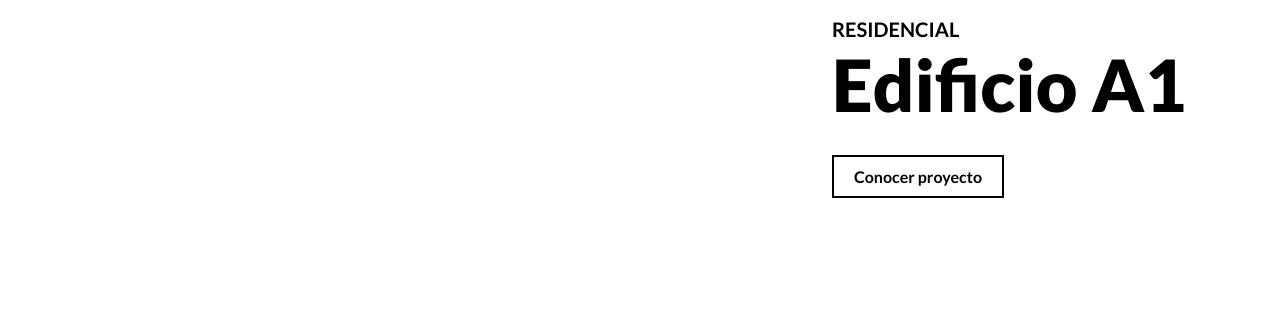
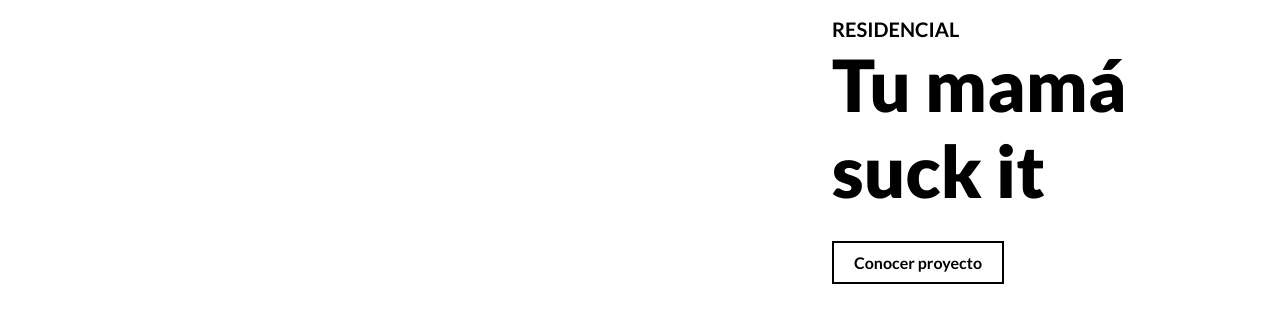
Before and after one commit to elcape23/landing-myle, a website: page index.html in a window 1280 px wide. Shown: the part 303-637 px from the top of the page. Drawn offline with nearby package versions, Linux system fonts and the light colour scheme.

Commit message:
change index title

```diff
--- a/index.html
+++ b/index.html
@@ -69,7 +69,7 @@
                     RESIDENCIAL
                 </h3>
                 <h1>
-                    Edificio A1
+                    Tu mamá suck it
                 </h1>
                 <!--Link para proyecto que se muestra de background-->
                 <a href="/pages/edificioA1.html">
```
